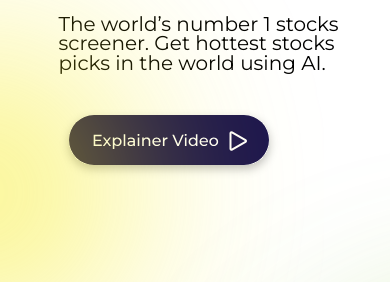
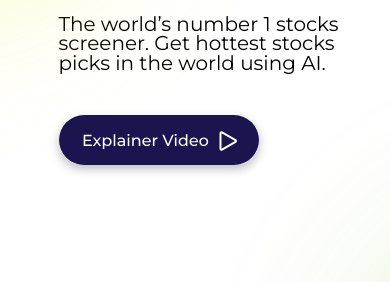
Before and after one commit to SH25oct/Galaxi-Web-app, a plain HTML site: page index.html in a window 390 px wide. Shown: the part 562-844 px from the top of the page. Drawn offline with nearby package versions, Linux system fonts and the light colour scheme.

Commit message:
media-queries.css

```diff
--- a/media-queries.css
+++ b/media-queries.css
@@ -41,10 +41,22 @@
     .text-main-head {
         width: 100%;
     }
+    .export-btn {
+        margin-left: -3%;
+    }
+    .yellow-shade {
+        bottom: 15%;
+        left: -12%;
+    }
+    .y-s-1 {
+        height: 330px;
+        width: 311px;
+
+    }
     .green-shade {
-        width: 300px;
-        height: 300px;
-        bottom: -20%;
+        width: 184px;
+        height: 184px;
+        bottom: 5%;
     }
     .vertical-image {
         display: none;
```
